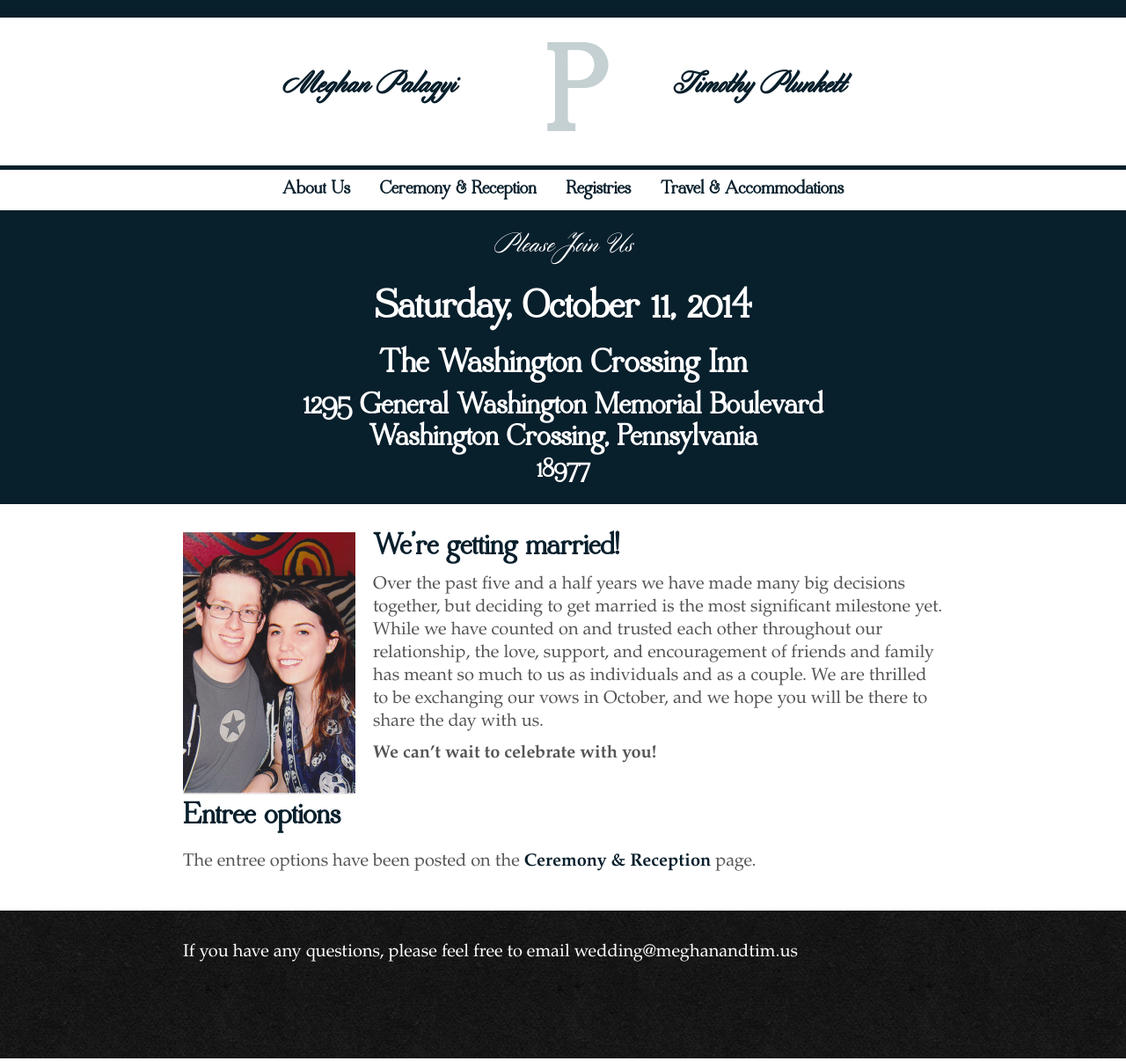
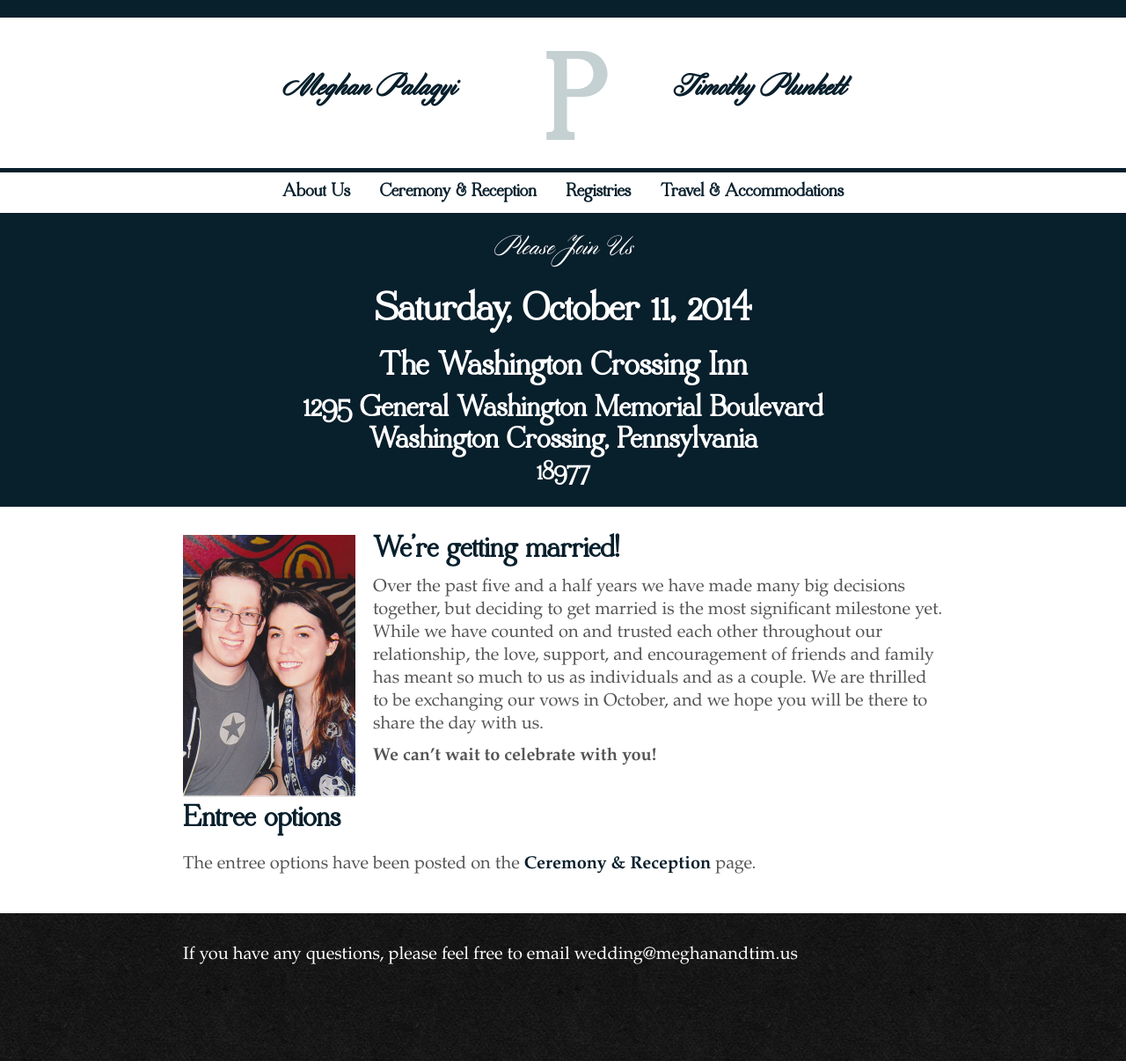
Before and after one commit to timplunkett/meghanandtim.us, a Jekyll site: the page built from index.md, in a window 1280 px wide. Shown: the whole page at 88% size. Built offline with Jekyll 4.4.1, drawn with Linux system fonts in a browser that asks for light colours.

Commit message:
Adjust P placement, hover fix and responsive positioning.

```diff
--- a/_sass/partials/_layout.sass
+++ b/_sass/partials/_layout.sass
@@ -14,13 +14,13 @@
     max-width: 40rem
   .names
     line-height: 3
+    padding-top: 3px
   .meghan
-    +float-left
+    float: left
   .tim
-    +float-right
+    float: right
   .cap-p
     display: inline-block
-    margin-top: 0.25rem
 
 main
   +pie-clearfix
--- a/stylesheets/screen.css
+++ b/stylesheets/screen.css
@@ -133,18 +133,16 @@
 }
 header .names {
   line-height: 3;
+  padding-top: 3px;
 }
 header .meghan {
-  display: inline;
   float: left;
 }
 header .tim {
-  display: inline;
   float: right;
 }
 header .cap-p {
   display: inline-block;
-  margin-top: 0.25rem;
 }
 
 main {
@@ -263,27 +261,32 @@
     display: block;
     font-family: "Quaver Serif", "Goudy Old Style", "Garamond", "Georgia", "Times New Roman", Times, serif;
   }
-  header[role="banner"] .name .cap-p {
-    margin: 0;
-    position: relative;
-    left: 10px;
-  }
-  header[role="banner"] .name .cap-p a {
-    margin: 0;
-  }
 }
 header[role="banner"] .name h1, header[role="banner"] .name h2 {
   font-family: "Cylburn";
 }
 
+.cap-p {
+  margin-top: 0.25rem;
+  position: relative;
+}
+@media (max-width: 568px) {
+  .cap-p {
+    margin-bottom: 0.5em;
+    margin-top: 0;
+    position: relative;
+    left: 12px;
+  }
+}
 .cap-p a {
   color: #c4d0d1;
   display: block;
   font-family: "Quaver Serif", "Goudy Old Style", "Garamond", "Georgia", "Times New Roman", Times, serif;
   font-size: 3em;
   height: 105px;
+  left: -25px;
   line-height: 1;
-  margin-left: 24px;
+  position: absolute;
   width: 72px;
   -webkit-transition-property: hover;
   -moz-transition-property: hover;
@@ -297,6 +300,16 @@
   -moz-transition-duration: 1s;
   -o-transition-duration: 1s;
   transition-duration: 1s;
+}
+@media (max-width: 568px) {
+  .cap-p a {
+    font-size: 2em;
+    height: 58px;
+    left: 0;
+    margin: 0;
+    position: relative;
+    width: 40px;
+  }
 }
 .cap-p a:hover {
   border-bottom: 0;
```
Also changed, not shown: _sass/partials/_design.sass (+16 -7 lines).
